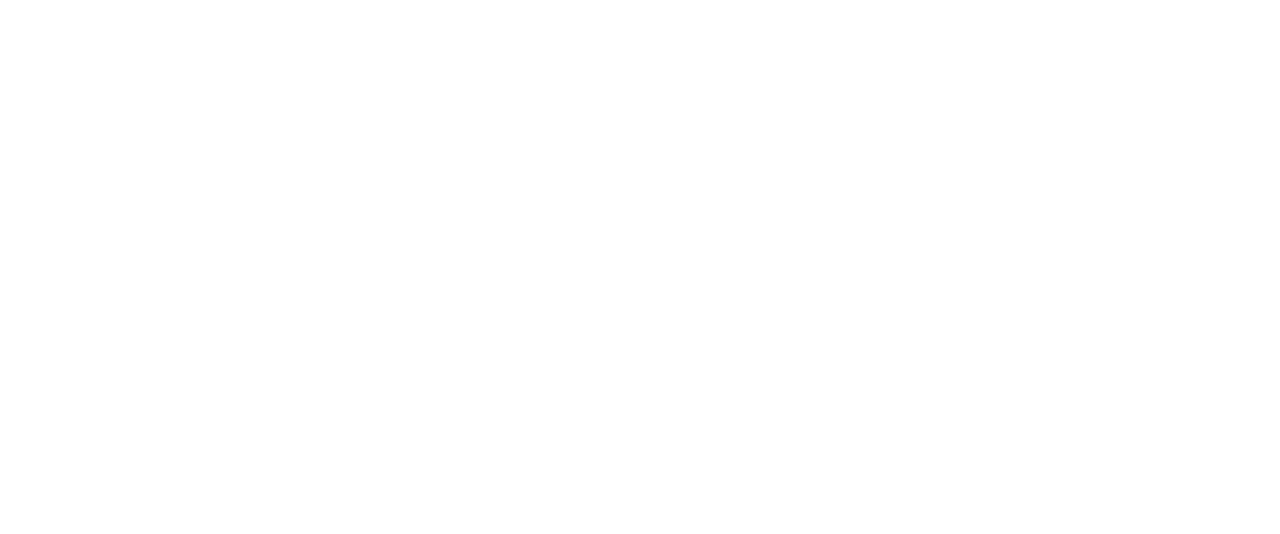
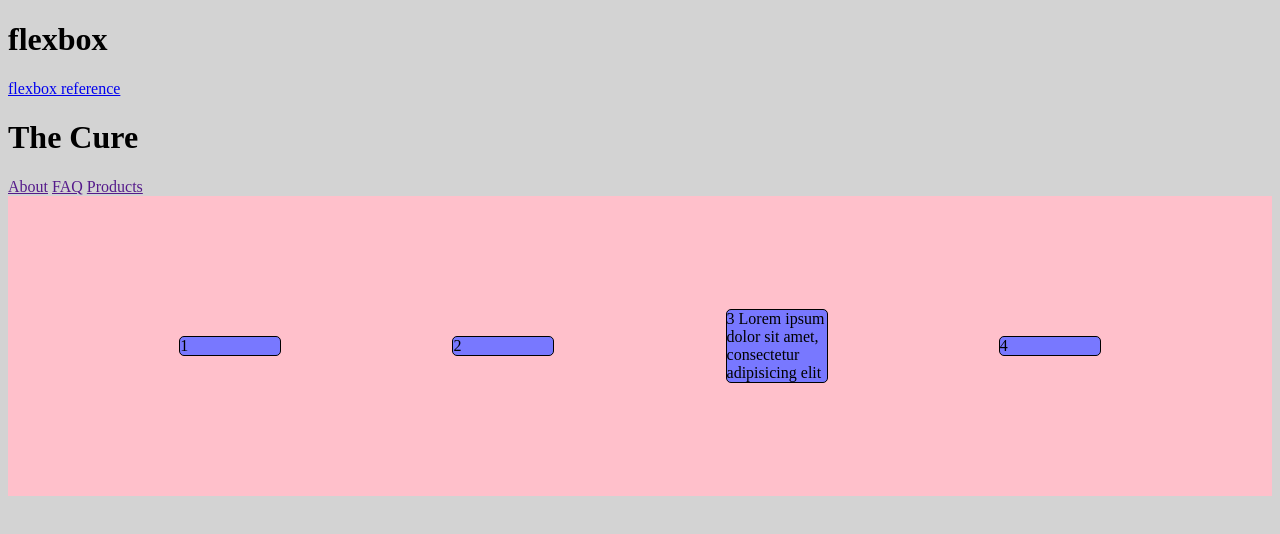
Before and after one commit to griffinelijah/09-27-Jquery-Flexbox-Gitbranch, a plain HTML site: page index.html in a window 1280 px wide. Drawn offline with Linux system fonts and the light colour scheme.

Commit message:
branches crash course

```diff
--- a/css/style.css
+++ b/css/style.css
@@ -0,0 +1,17 @@
+body {
+	background-color: lightgrey;
+}
+
+.container {
+	display: flex;
+	height: 300px;
+	background-color: pink;
+	align-items: center;
+	justify-content: space-evenly;
+}
+.container > div {
+	width: 100px;
+	background-color: rgb(120, 120, 255);
+	border: 1px solid black;
+	border-radius: 5px
+}
--- a/index.html
+++ b/index.html
@@ -5,6 +5,37 @@
 	<link rel="stylesheet" type="text/css" href="css/style.css">
 </head>
 <body>
-<script type="text/javascript" src="js/app.js"></script>
+	<h1>flexbox</h1>
+	<p><a href="https://css-tricks.com/snippets/css/a-guide-to-flexbox/#flexbox-background">flexbox reference</a></p>
+
+	<header>
+    	<h1>The Cure</h1>
+    	<nav>
+	      	<a href="">About</a>
+	     	<a href="">FAQ</a>
+	      	<a href="">Products</a>
+    	</nav>
+  	</header>
+
+	<div class="container">
+		<div>1</div>
+		<div>2</div>
+		<div>3
+		Lorem ipsum dolor sit amet, consectetur adipisicing elit </div>
+		<div>4</div>
+	</div>
+
+
+
+
+
+
+
+
+
+
+
+
+	<script type="text/javascript" src="js/app.js"></script>
 </body>
 </html>
```
